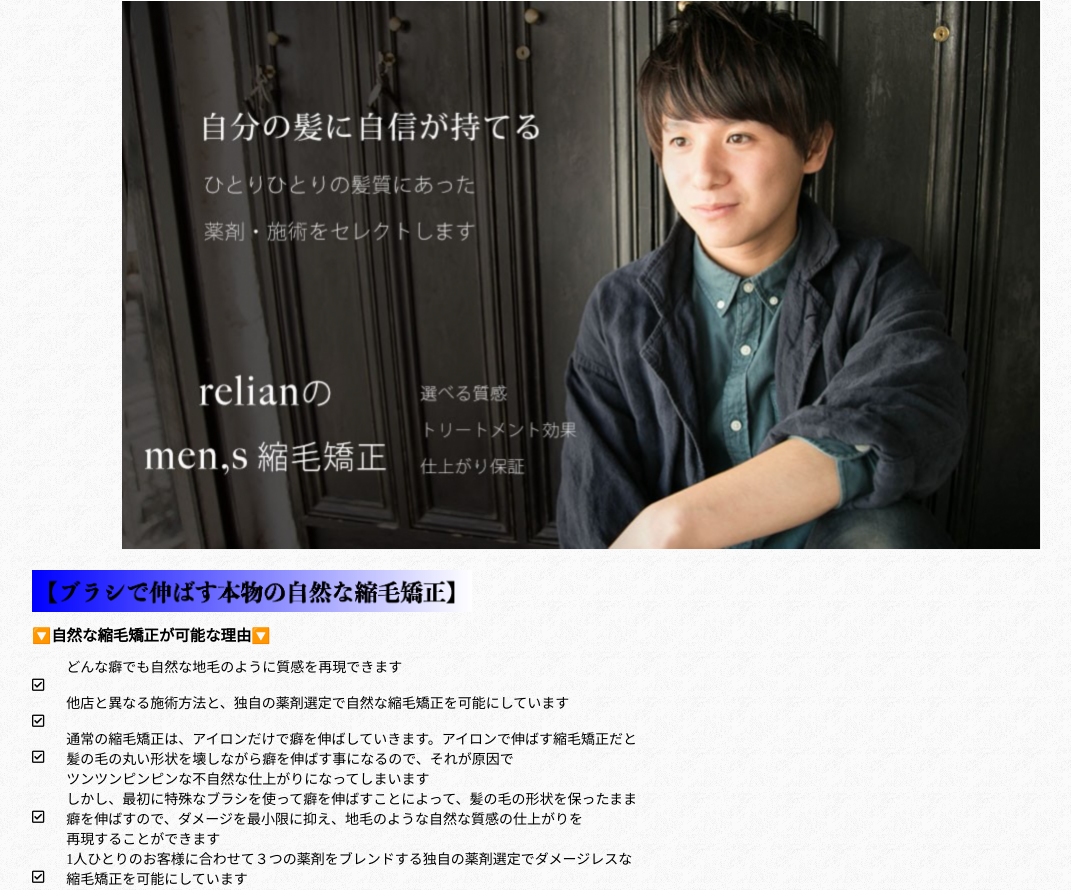
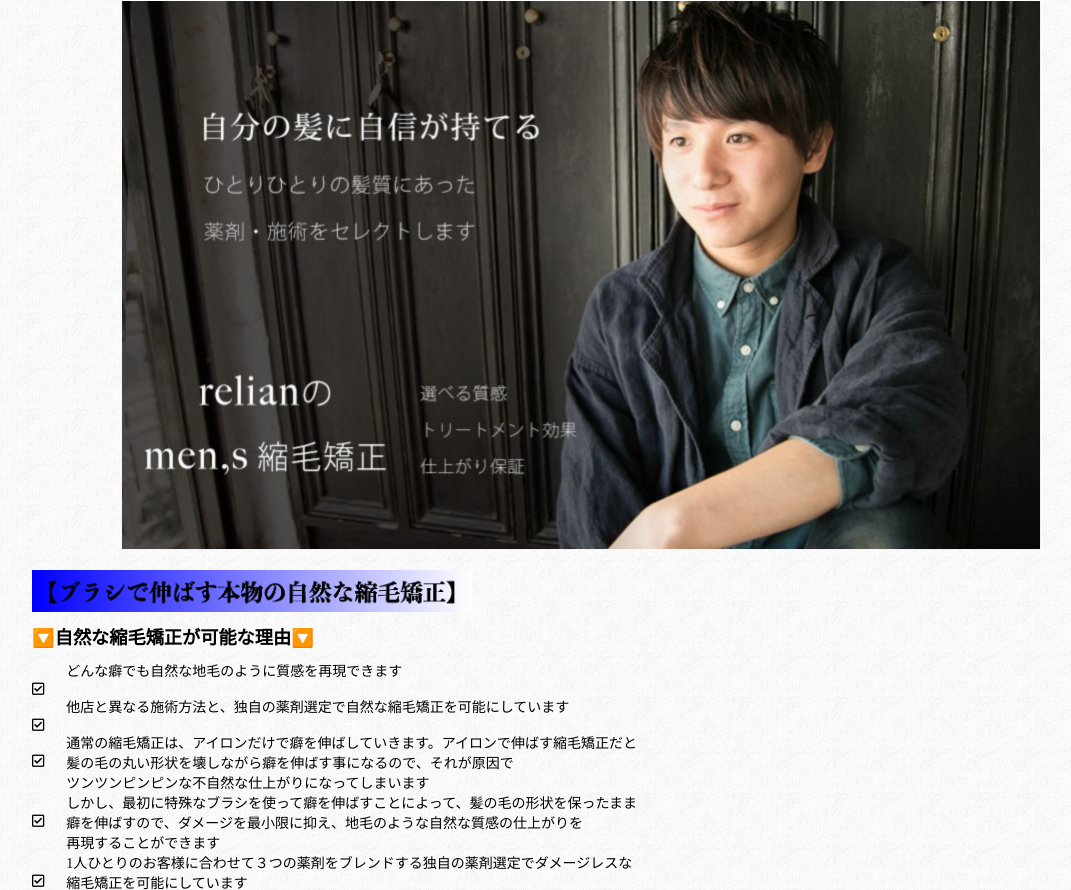
Before and after one commit to manabu-creater/yamaki-hair, a PHP site: page / in a window 1280 px wide. Shown: the part 174-1064 px from the top of the page, without its empty margins (58-1129 px from the left). Run offline with PHP 8.4, Linux system fonts and the light colour scheme.

Commit message:
heading h4サイズ変更

```diff
--- a/index.css
+++ b/index.css
@@ -92,7 +92,7 @@ header {
 
 .heading h4 {
   margin: 1% 0;
-  font-size: 110%;
+  font-size: 130%;
 }
 
 .fa-check-square {
```
